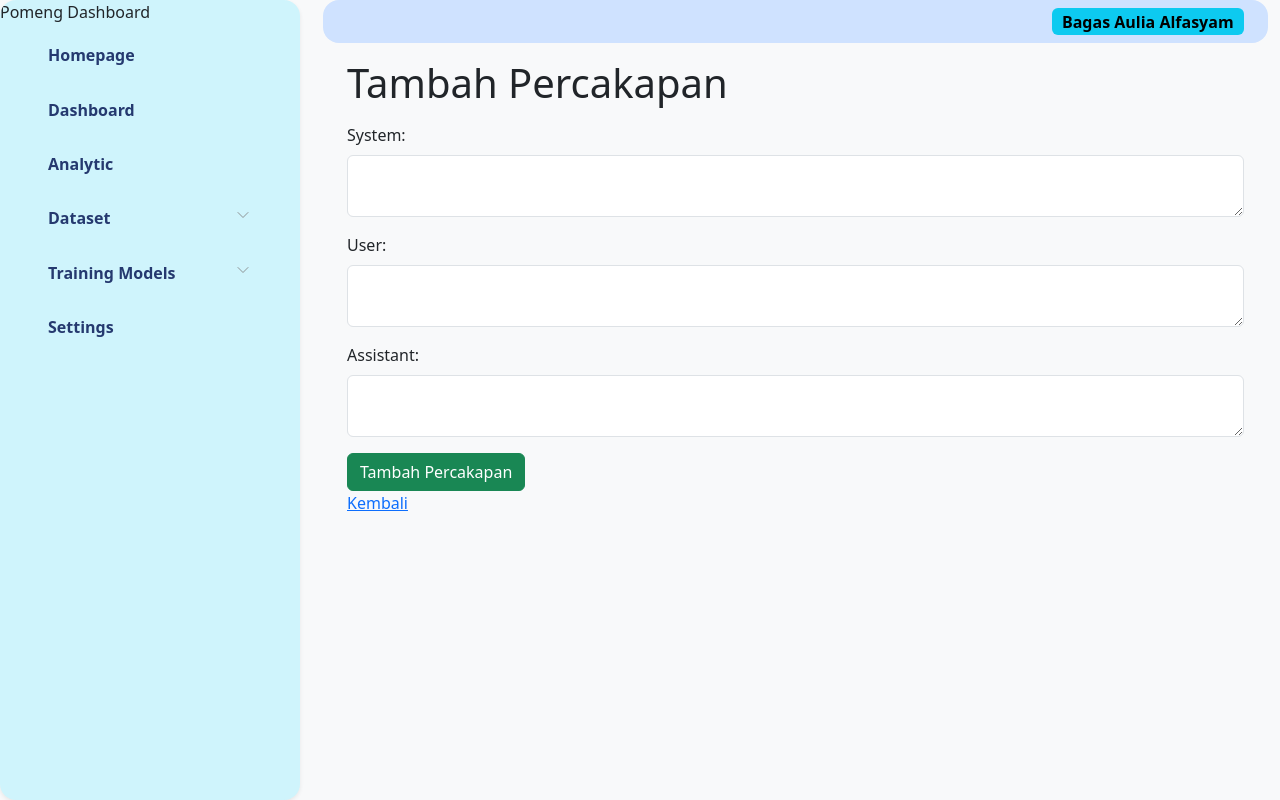
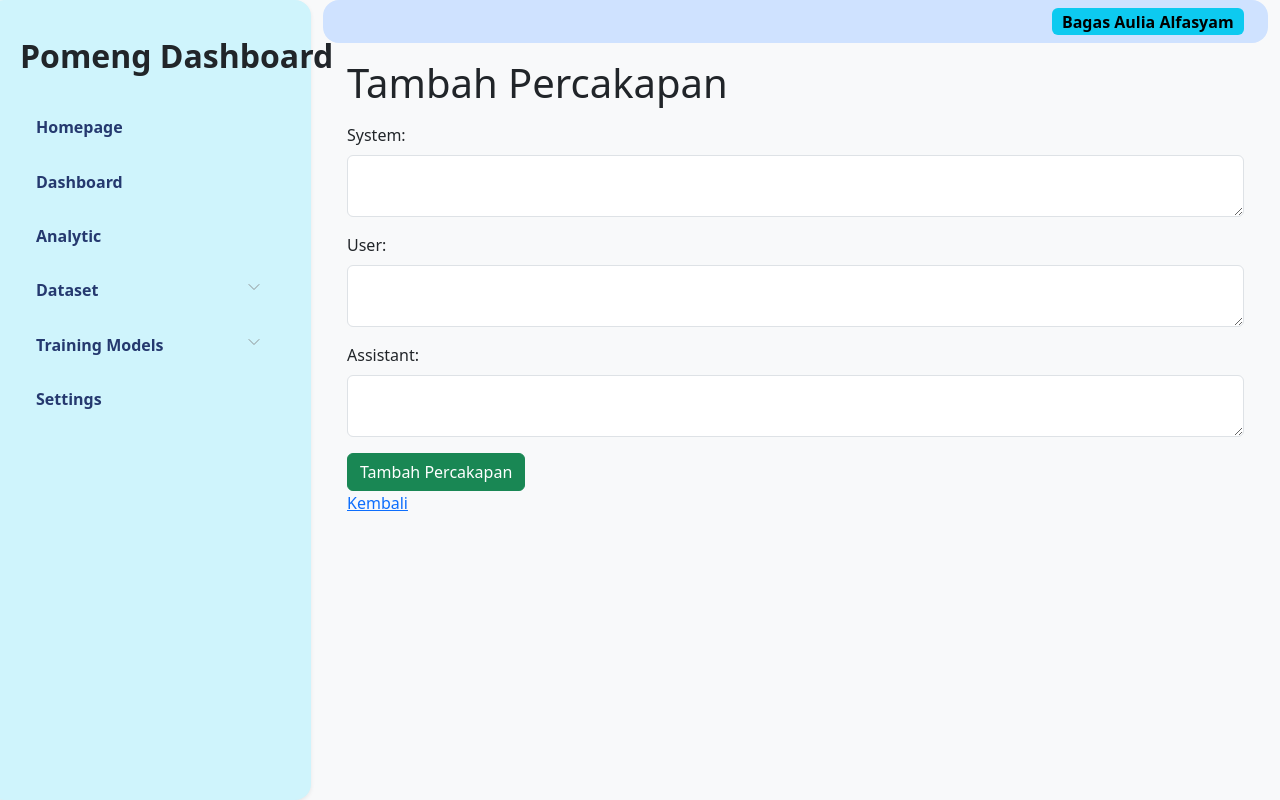
Before and after one commit to Catalyst-Forge/pomeng-project, a Flask app: page /dashboard/dataset/fine-tuning/add in a window 1280 px wide. Run offline with Flask 3, Linux system fonts and the light colour scheme; a user stored in the database is signed in.

Commit message:
add sidebar style & add theme color

```diff
--- a/static/css/dashboard-style.css
+++ b/static/css/dashboard-style.css
@@ -1,3 +1,15 @@
+:root {
+  color-scheme: light;
+  --sidebar-link: #25396f;
+  --sidebar-link-active: #406ff3;
+}
+
+[data-bs-theme="dark"] {
+  color-scheme: dark;
+  --sidebar-link: #5a83f5;
+  --sidebar-link-active: #92aef9;
+}
+
 #sidebar .sidebar-wrapper {
   left: -300px;
 }
@@ -15,12 +27,19 @@
 }
 
 .sidebar-wrapper {
-    width: 300px;
   height: 100vh;
-    position: fixed;
-    overflow-y: auto;
+  position: sticky;
   background-color: #fff;
   transition: left 0.7s cubic-bezier(0.22, 1, 0.36, 1);
+}
+
+.sidebar-wrapper .sidebar-header {
+  padding: 2rem 2rem 1rem;
+  font-size: 2rem;
+  font-weight: 700;
+}
+.sidebar-wrapper .sidebar-header a {
+  height: 1.2rem;
 }
 
 .sidebar-wrapper .sidebar-toggler.x {
@@ -51,7 +70,7 @@
   border-radius: 0.5rem;
   transition: all 0.5s;
   text-decoration: none;
-    color: #25396f;
+  color: var(--sidebar-link);
 }
 
 .sidebar-wrapper .sidebar-menu .menu .sidebar-item .sidebar-link :is(svg, i) {
@@ -109,14 +128,13 @@
 }
 
 .sidebar-wrapper .sidebar-menu .menu .sidebar-item .submenu .submenu-item.active > .submenu-link {
-    color: #435ebe;
   font-weight: 700;
 }
 
 .sidebar-wrapper .sidebar-menu .menu .sidebar-item .submenu .submenu-item .submenu-link {
   padding: 0.7rem 2rem;
   display: block;
-    color: #25396f;
+  color: var(--sidebar-link);
   font-size: 0.85rem;
   font-weight: 600;
   text-decoration: none;
@@ -126,7 +144,7 @@
 
 .sidebar-wrapper .sidebar-menu .menu .sidebar-item .submenu .submenu-item .submenu-link:is(:hover, .active) {
   margin-left: 0.3rem;
-    color: #435ebe;
+  color: var(--sidebar-link-active);
 }
 
 .sidebar-wrapper .sidebar-menu .menu .sidebar-item.has-sub,
```
Lines whose indentation alone changed are shown as unchanged.
